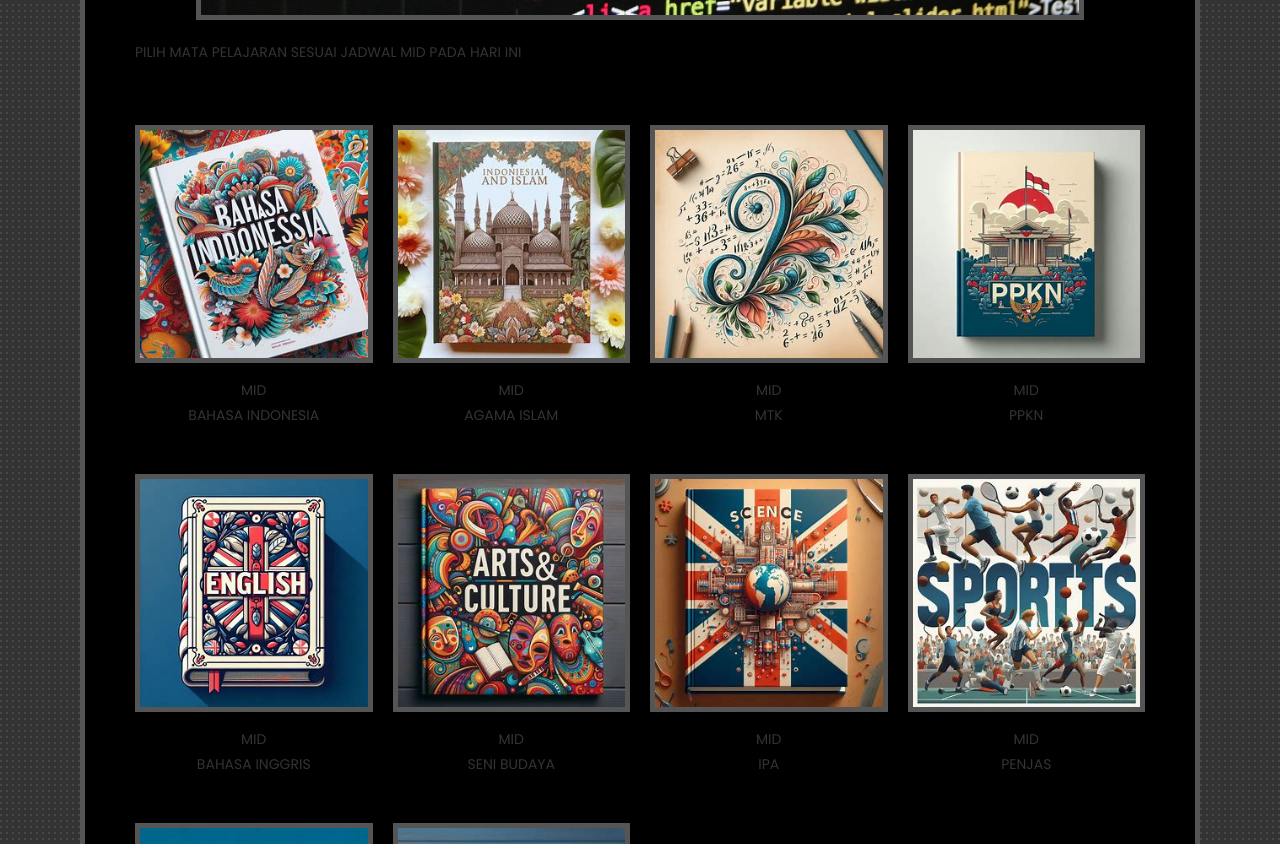
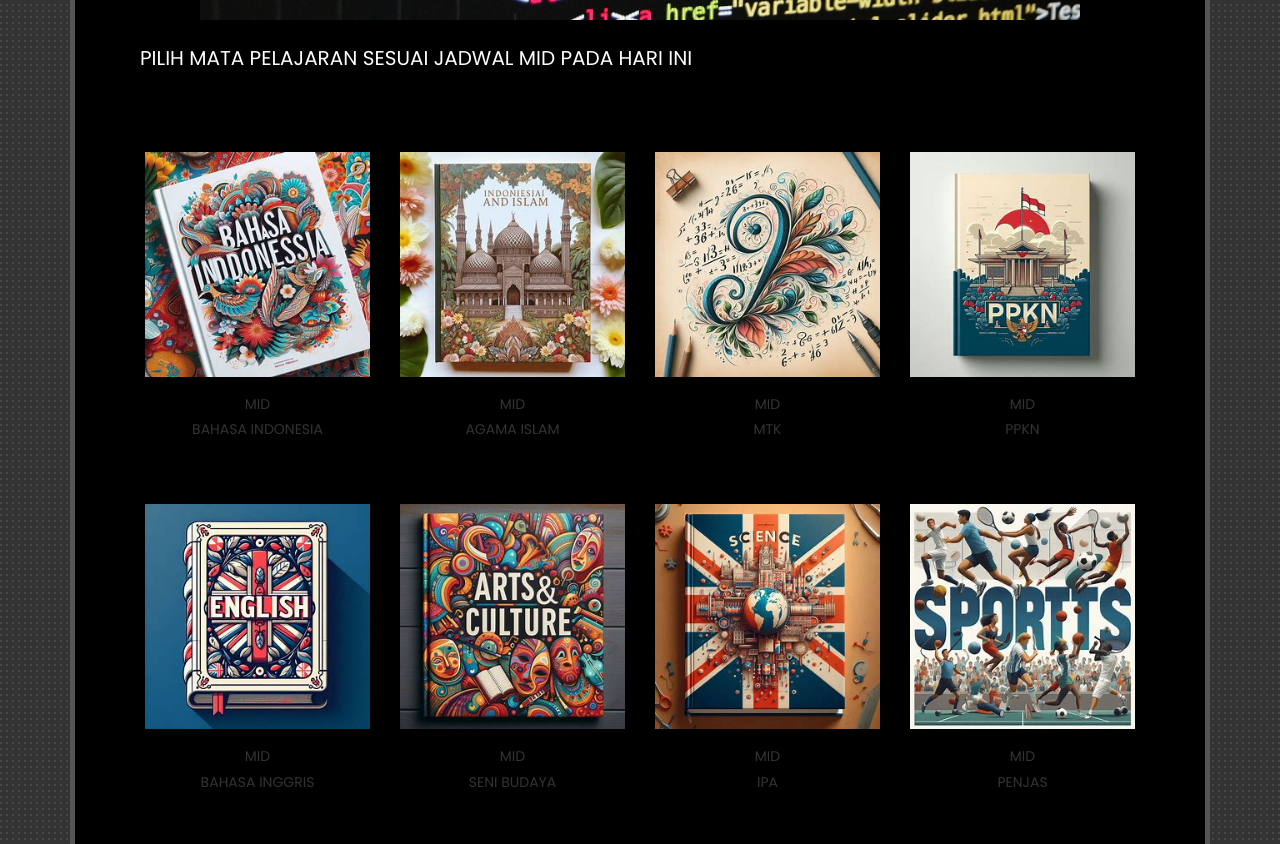
Before and after one commit to Nuruljadidmid/SOAL-MID, a plain HTML site: page index.html in a window 1280 px wide. Shown: the part 560-1404 px from the top of the page. Drawn offline with nearby package versions, Linux system fonts and the light colour scheme.

Commit message:
Update index.html

```diff
--- a/index.html
+++ b/index.html
@@ -11,20 +11,20 @@
     <link rel="stylesheet" href="font-awesome-4.7.0/css/font-awesome.min.css">
     <link rel="stylesheet" href="css/bootstrap.min.css">
     <link rel="stylesheet" href="css/tooplate-style.css">
+    <link rel="stylesheet" href="https://cdnjs.cloudflare.com/ajax/libs/twitter-bootstrap/4.1.3/css/bootstrap.min.css">
+    <link rel="stylesheet" href="https://cdnjs.cloudflare.com/ajax/libs/ionicons/2.0.1/css/ionicons.min.css">
     <link rel="stylesheet" href="slider.css">
+    <link rel="stylesheet" href="footer.css">
+
 
 </head>
 
     <body>
 
-
-
-
         <div class="container">
 
+            <header class="tm-site-header">
 
-
-            <header class="tm-site-header">
                 <!-- carousel -->
         <div class="carousel">
             <!-- list item -->
@@ -136,10 +136,7 @@
 
             <div class="tm-main-content">
                 <section class="tm-margin-b-l">
-
-
-
-                    <p>
+                    <p style="font-size: 20px; color: white">
                         PILIH MATA PELAJARAN SESUAI JADWAL MID PADA HARI INI
                     </p>
 
@@ -181,7 +178,7 @@
                                 </a>
                             </figure>
                             <figure class="col-lg-3 col-md-4 col-sm-6 col-12 tm-gallery-item">
-                                <a href="https://docs.google.com/forms/d/e/1FAIpQLSczYe4xcrMNP3rf1u8Y7htmlVH4-heOi8yHWjvIFmO-aX39mw/viewform?usp=sf_link">
+                                <a href="index.html">
                                     <div class="tm-gallery-item-overlay">
                                         <img src="img/image-05.jpg" alt="Image" class="img-fluid tm-img-center">
                                     </div>
@@ -190,7 +187,7 @@
                             </figure>
 
                             <figure class="col-lg-3 col-md-4 col-sm-6 col-12 tm-gallery-item">
-                                <a href="https://docs.google.com/forms/d/1BW6KSvh2kPvcnwDSYOTvSkr_GaOjSXgBZQ2KLWSm5y0/edit?usp=drivesdk">
+                                <a href="index.html">
                                     <div class="tm-gallery-item-overlay">
                                         <img src="img/image-sb.jpg" alt="Image" class="img-fluid tm-img-center">
                                     </div>
@@ -199,7 +196,7 @@
                             </figure>
 
                             <figure class="col-lg-3 col-md-4 col-sm-6 col-12 tm-gallery-item">
-                                <a href="index.html">
+                                <a href="https://docs.google.com/forms/d/e/1FAIpQLSdU7yWQXESqWmsVFH_RnD2Iwz2heDLGJ0_Tg2WbWgl8UNb1PA/viewform?usp=sf_link">
                                     <div class="tm-gallery-item-overlay">
                                         <img src="img/image-06.jpg" alt="Image" class="img-fluid tm-img-center">
                                     </div>
@@ -207,7 +204,7 @@
                                 </a>
                             </figure>
                             <figure class="col-lg-3 col-md-4 col-sm-6 col-12 tm-gallery-item">
-                                <a href="index.html">
+                                <a href="https://docs.google.com/forms/d/e/1FAIpQLSdoMxkIU5pclFisoX1_Wjq_pA3I_LcAi4_vn5YZnX8FSnCraw/viewform?usp=sf_link">
                                     <div class="tm-gallery-item-overlay">
                                         <img src="img/image-07.jpg" alt="Image" class="img-fluid tm-img-center">
                                     </div>
@@ -233,8 +230,16 @@
                             </figure>
                         </div>
                     </div>
+<div class="Footer">
 
+    <section class="FooterSection">
+       <h1>JANGAN BERISIK ATAU MENGOBROL SAAT UJIAN BERLANGSUNG</h1>
 
+    </section>
+
+</div>
+
+                </body>
 
         <script src="slider.js"></script>
         <script src="js/jquery-1.11.3.min.js"></script>
```
